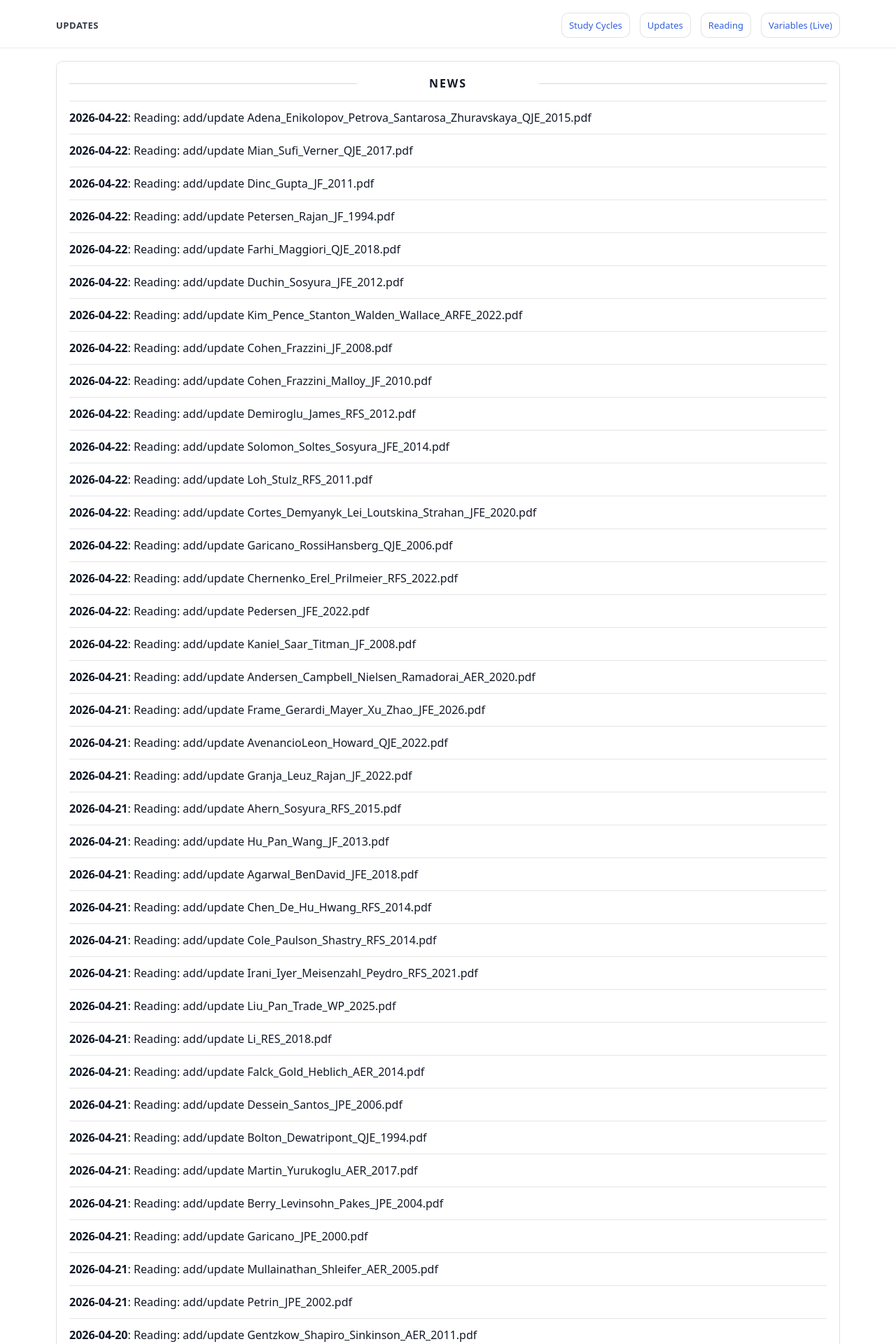
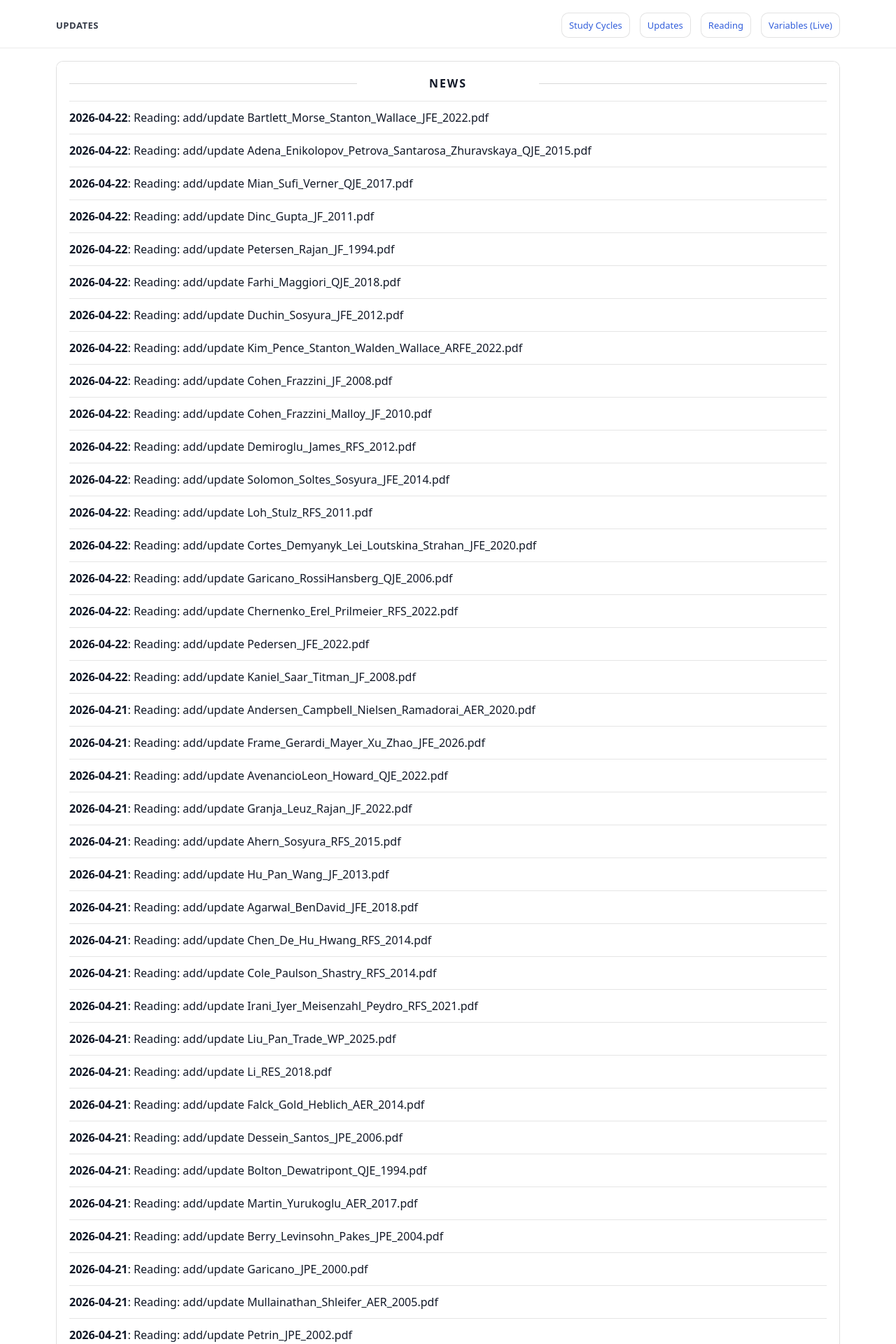
Before and after one commit to yaxinzn/study-archive, a Jekyll site: the page built from updates/index.md, in a window 1280 px wide. Shown: the top 1920 px of the page at 70% size. Built offline with Jekyll 4.4.1, drawn with Linux system fonts in a browser that asks for light colours; some of the changed text lies outside the part shown.

Commit message:
chore: update NEWS feed

```diff
--- a/_data/news.yml
+++ b/_data/news.yml
@@ -1,4 +1,7 @@
 # Auto-generated update history (sorted newest -> oldest). Do not edit manually.
+- ts: "1776859210"
+  date: "2026-04-22"
+  title: "Reading: add/update Bartlett_Morse_Stanton_Wallace_JFE_2022.pdf"
 - ts: "1776858331"
   date: "2026-04-22"
   title: "Reading: add/update Adena_Enikolopov_Petrova_Santarosa_Zhuravskaya_QJE_2015.pdf"
```
